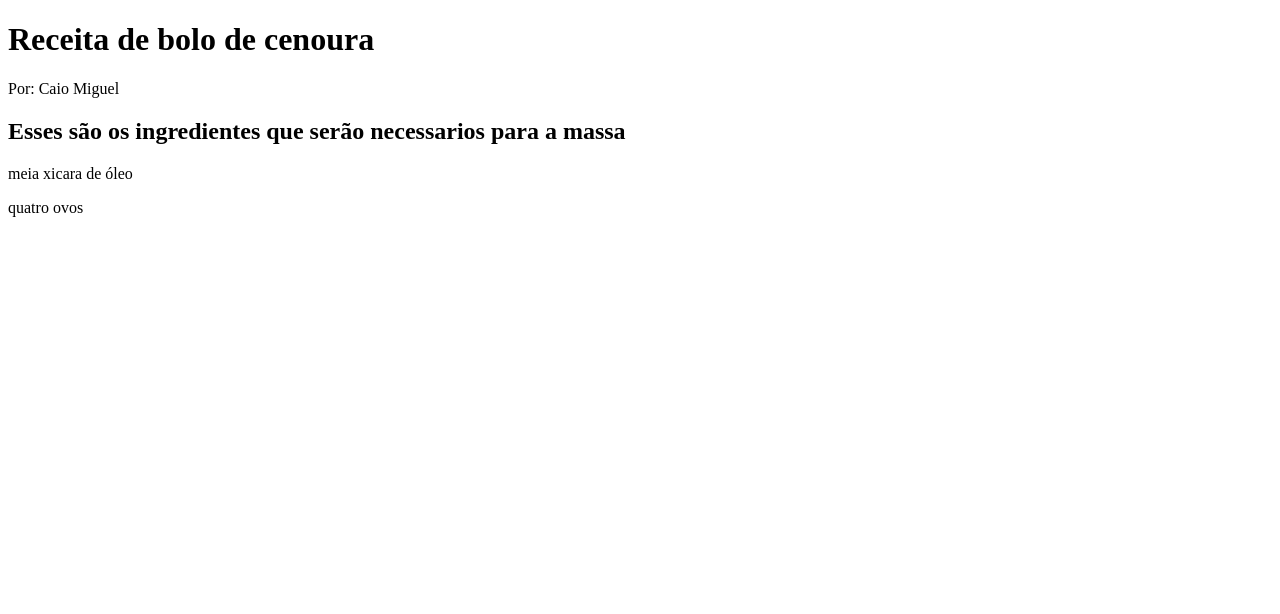
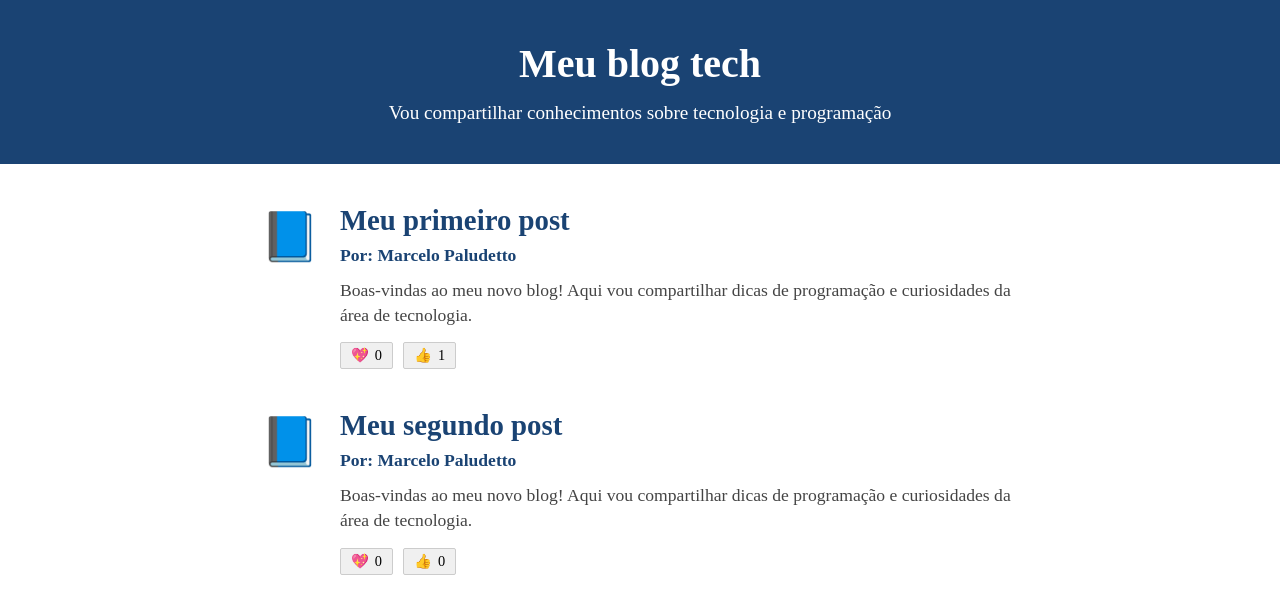
Before and after one commit to caiolopesantunes-pixel/2-trimestre, a plain HTML site: page index.html in a window 1280 px wide. Drawn offline with Linux system fonts and the light colour scheme.

Commit message:
save final

```diff
--- a/index.html
+++ b/index.html
@@ -1,22 +1,149 @@
-
 <!DOCTYPE html>
-<html lang="pt-br">
+<html lang="pt-BR">
 <head>
     <meta charset="UTF-8">
     <meta name="viewport" content="width=device-width, initial-scale=1.0">
-        <title>Receita</title>
+    <title>Meu blog tech</title>
     <style>
-                header{background-color: orange;
+        /* Configurações Globais */
+        * {
+            margin: 0;
+            padding: 0;
+            box-sizing: border-box;
+            font-family: 'Times New Roman', Times, serif; /* Fonte serifada igual à da imagem */
+        }
 
+        body {
+            background-color: #ffffff;
+            color: #333333;
+        }
+
+        /* Cabeçalho (Header) */
+        header {
+            background-color: #1a4373; /* Azul escuro do cabeçalho */
+            color: #ffffff;
+            text-align: center;
+            padding: 40px 20px;
+        }
+
+        header h1 {
+            font-size: 2.5rem;
+            margin-bottom: 15px;
+            font-weight: bold;
+        }
+
+        header p {
+            font-size: 1.2rem;
+            font-weight: normal;
+        }
+
+        /* Container dos Posts */
+        .container {
+            max-width: 800px;
+            margin: 40px auto;
+            padding: 0 20px;
+        }
+
+        /* Estrutura de cada Post */
+        .post {
+            display: flex;
+            align-items: flex-start;
+            margin-bottom: 40px;
+        }
+
+        /* Ícone do Post */
+        .post-icon {
+            font-size: 3rem; /* Tamanho do emoji/ícone */
+            margin-right: 20px;
+            margin-top: 5px;
+            user-select: none;
+        }
+
+        /* Conteúdo de Texto do Post */
+        .post-content h2 {
+            color: #1a4373;
+            font-size: 1.8rem;
+            margin-bottom: 8px;
+        }
+
+        .post-author {
+            font-weight: bold;
+            color: #1a4373;
+            margin-bottom: 12px;
+            font-size: 1.1rem;
+        }
+
+        .post-text {
+            font-size: 1.1rem;
+            line-height: 1.4;
+            color: #444444;
+            margin-bottom: 15px;
+        }
+
+        /* Botões de Reação (Likes) */
+        .reactions {
+            display: flex;
+            gap: 10px;
+        }
+
+        .btn-reaction {
+            display: flex;
+            align-items: center;
+            gap: 6px;
+            background-color: #f0f0f0;
+            border: 1px solid #cccccc;
+            padding: 4px 10px;
+            font-size: 0.9rem;
+            cursor: pointer;
+            border-radius: 2px;
+            font-family: Arial, sans-serif; /* Fonte dos botões é mais limpa */
+        }
+
+        .btn-reaction:hover {
+            background-color: orange;
         }
     </style>
 </head>
 <body>
-        <h1>Receita de bolo de cenoura</h1>
-        <p>Por: Caio Miguel</p>
-        <h2>Esses são os ingredientes que serão necessarios para a massa</h2>
 
-        <p>meia xicara de óleo</p>
-        <p>quatro ovos</p>
+    <header>
+        <h1>Meu blog tech</h1>
+        <p>Vou compartilhar conhecimentos sobre tecnologia e programação</p>
+    </header>
+
+    <div class="container">
+
+        <article class="post">
+            <div class="post-icon">📘</div>
+            <div class="post-content">
+                <h2>Meu primeiro post</h2>
+                <p class="post-author">Por: Marcelo Paludetto</p>
+                <p class="post-text">
+                    Boas-vindas ao meu novo blog! Aqui vou compartilhar dicas de programação e curiosidades da área de tecnologia.
+                </p>
+                <div class="reactions">
+                    <button class="btn-reaction">💖 <span>0</span></button>
+                    <button class="btn-reaction">👍 <span>1</span></button>
+                </div>
+            </div>
+        </article>
+
+        <article class="post">
+            <div class="post-icon">📘</div>
+            <div class="post-content">
+                <h2>Meu segundo post</h2>
+                <p class="post-author">Por: Marcelo Paludetto</p>
+                <p class="post-text">
+                    Boas-vindas ao meu novo blog! Aqui vou compartilhar dicas de programação e curiosidades da área de tecnologia.
+                </p>
+                <div class="reactions">
+                    <button class="btn-reaction">💖 <span>0</span></button>
+                    <button class="btn-reaction">👍 <span>0</span></button>
+                </div>
+            </div>
+        </article>
+
+    </div>
+
 </body>
 </html>
```
Lines whose indentation alone changed are shown as unchanged.
